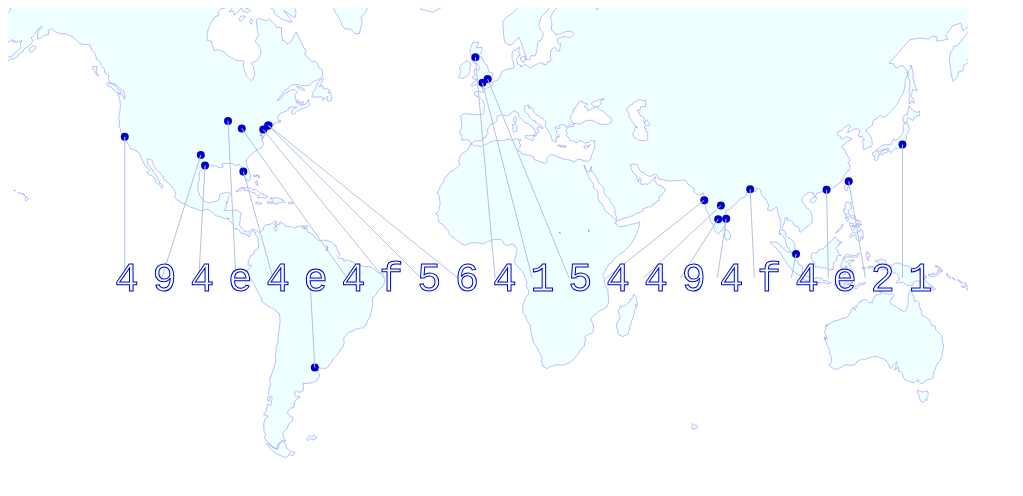
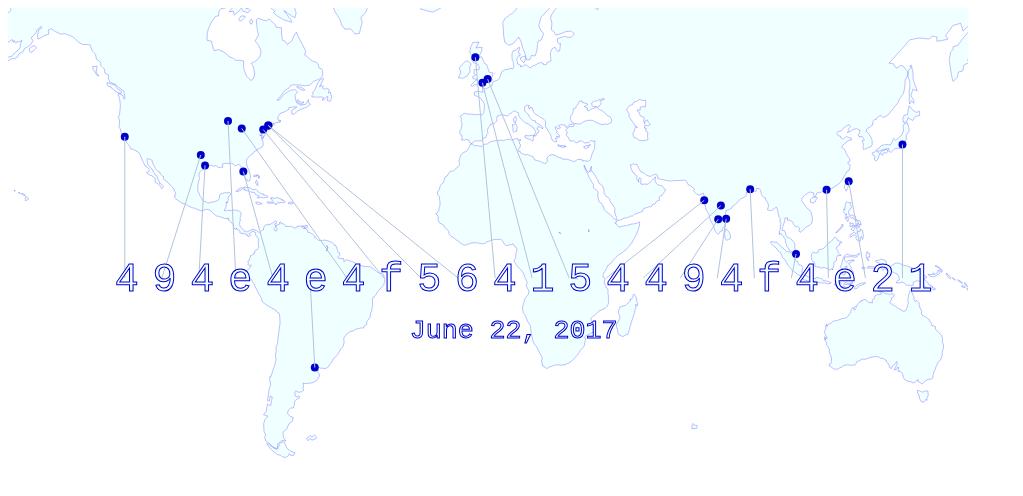
Before and after one commit to brucehorner/map, a plain HTML site: page index.html in a window 1280 px wide. Shown: the whole page, without its empty margins (0-1023 px from the left). Drawn offline with Linux system fonts and the light colour scheme.

Commit message:
add date, centered

```diff
--- a/index.html
+++ b/index.html
@@ -40,7 +40,7 @@ d3.json("world-110m.v1.json", function(error, topology) {
       gconnections = svg.append("g"),
       gmessage = svg.append("g");
 
-// mark the Hackathon cities... places where they're getting it done
+// mark the places where they get it done every day
     gcircles.selectAll("circle")
       .data(data)
       .enter()
@@ -58,6 +58,7 @@ d3.json("world-110m.v1.json", function(error, topology) {
     const maxX = d3.max(data, function(d) {
       return projection([d.lon, d.lat])[0]; });
     const message = "494e4e4f564154494f4e21";
+    const when = "June 22, 2017";
     const gridlineY = height * 0.75 - 90;
     const xpad = 20;
     const textHeight = 40;
@@ -80,7 +81,7 @@ d3.json("world-110m.v1.json", function(error, topology) {
       .style("stroke-width", "1")
       ;
 
-// add the message
+// add the messages
     gmessage.append("text")
       .attr("x", minX - xpad / 2)
       .attr("y", gridlineY + textHeight / 3)
@@ -92,6 +93,18 @@ d3.json("world-110m.v1.json", function(error, topology) {
       .style("fill", "azure")
       .text(message)
       ;
+
+    gmessage.append("text")
+      .attr("x", (minX + maxX) / 2)
+      .attr("y", gridlineY + 1.5 * textHeight)
+      .style("font-family", "monospace")
+      .style("font-size", textHeight / 1.5 + "px")
+      .style("stroke", "mediumblue")
+      .style("fill", "azure")
+      .style("text-anchor", "middle")
+      .text(when)
+      ;
+
   });
 });
 </script>
```
